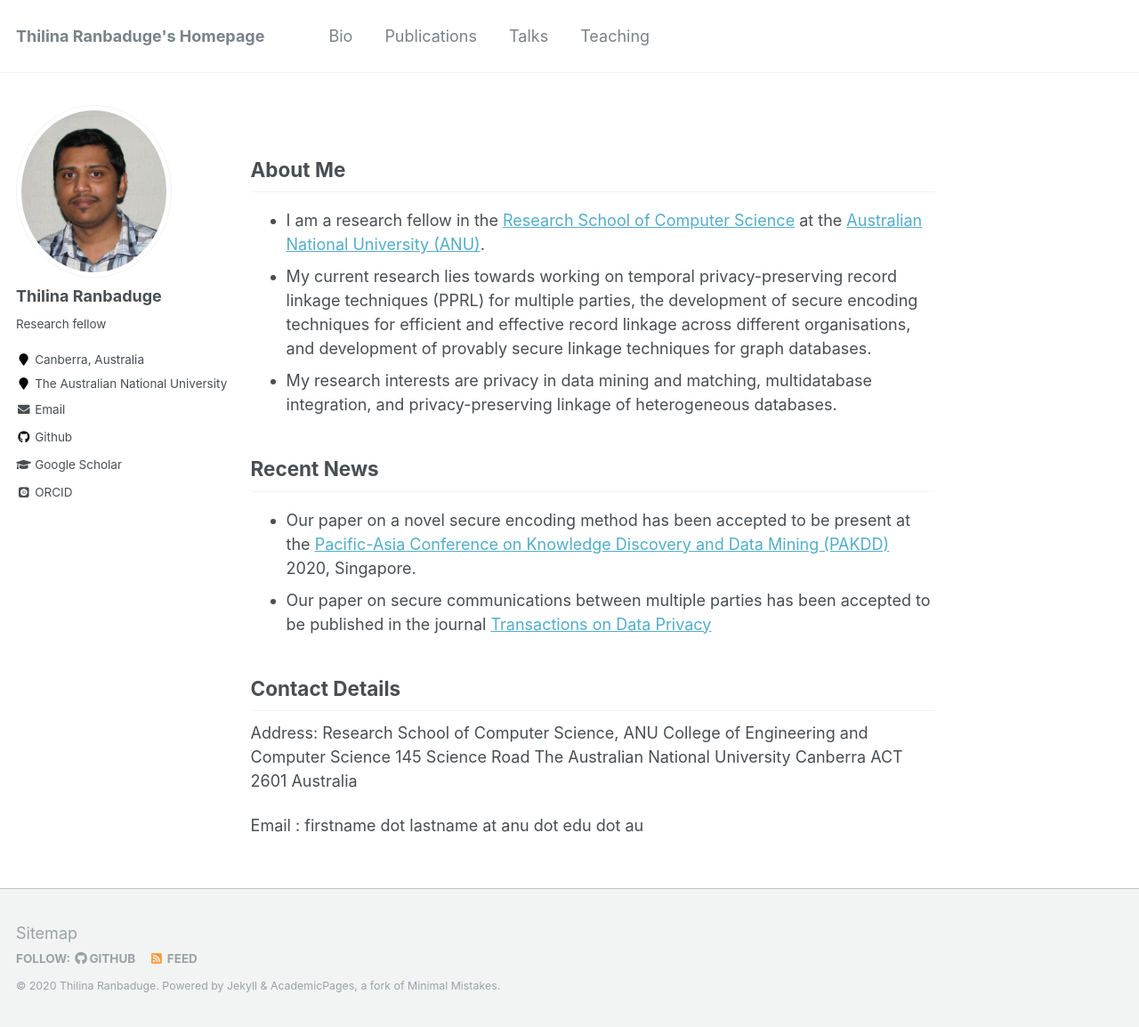
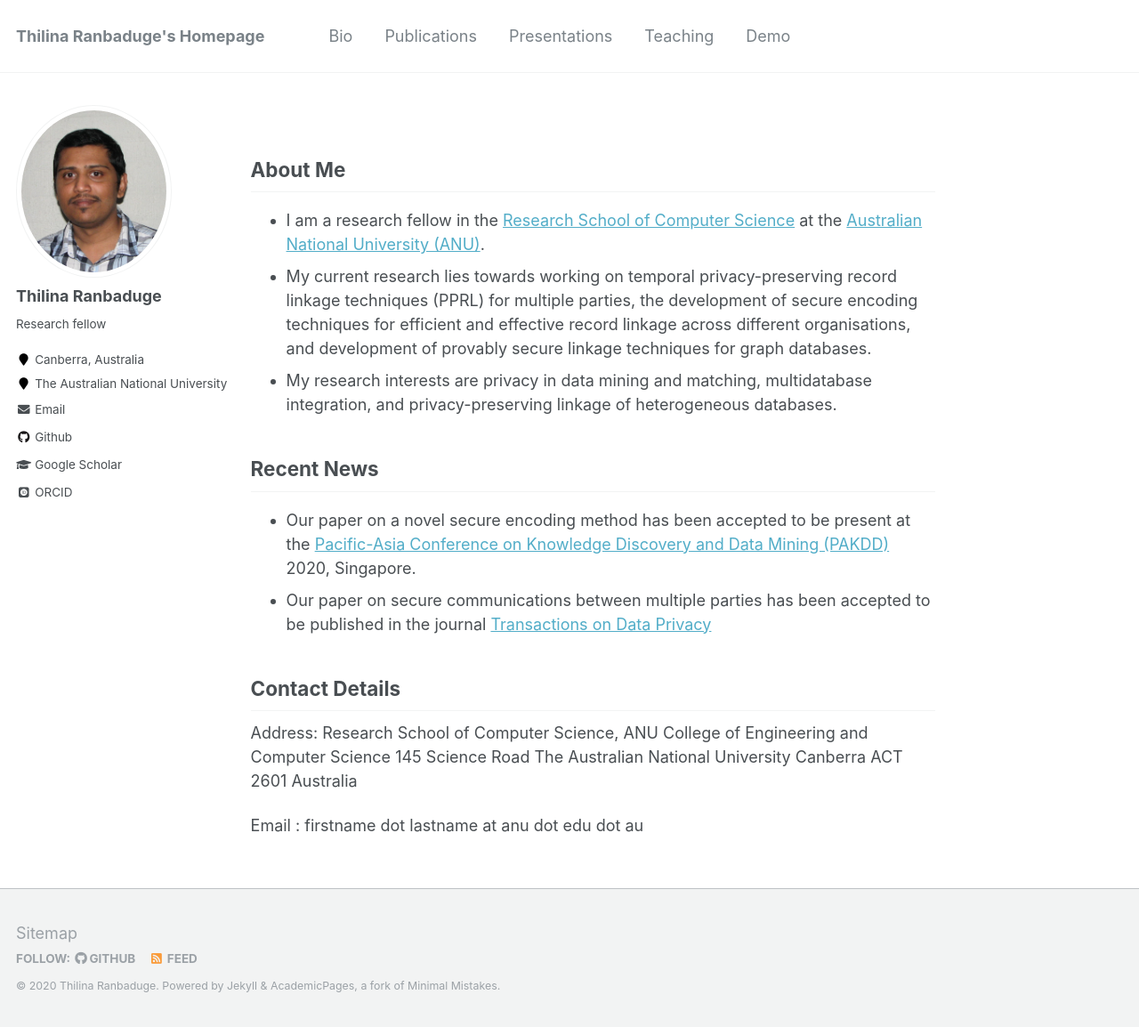
Before and after one commit to thilina-ranbaduge/thilina-ranbaduge.github.io, a Jekyll site: the page built from _pages/about.md, in a window 1280 px wide and 1154 px high. Shown: the whole window at 89% size. Built offline with Jekyll 4.4.1, drawn with Linux system fonts in a browser that asks for light colours; some web fonts are replaced.

Commit message:
Update navigation.yml

```diff
--- a/_data/navigation.yml
+++ b/_data/navigation.yml
@@ -6,8 +6,11 @@ main:
   - title: "Publications"
     url: /publications/
 
-  - title: "Talks"
+  - title: "Presentations"
     url: /talks/
 
   - title: "Teaching"
     url: /teaching/
+
+  - title: "Demo"
+    url: /demo/
```
